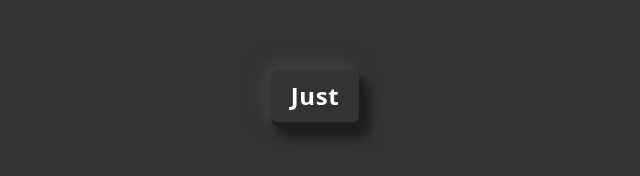
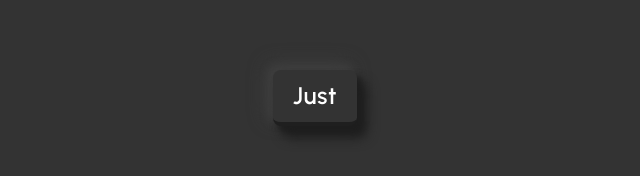
Before and after one commit to pchupchu/playscript-ui-library-v1--pchupchu, a Next.js app: page / in a window 1280 px wide. Shown: the part 302-478 px from the top of the page, without its empty margins (325-965 px from the left). Built offline with nearby package versions, Linux system fonts and the light colour scheme.

Commit message:
Добавлен шрифт

```diff
--- a/app/layout.tsx
+++ b/app/layout.tsx
@@ -1,21 +1,18 @@
-import type { Metadata } from "next";
-import localFont from "next/font/local";
-import "./globals.css";
+import type { Metadata } from 'next';
+import localFont from 'next/font/local';
+import './globals.css';
+import { Urbanist } from 'next/font/google';
+import { cn } from '@/lib/utils';
 
-const geistSans = localFont({
-  src: "./fonts/GeistVF.woff",
-  variable: "--font-geist-sans",
-  weight: "100 900",
-});
-const geistMono = localFont({
-  src: "./fonts/GeistMonoVF.woff",
-  variable: "--font-geist-mono",
-  weight: "100 900",
+const urbanist = Urbanist({
+  subsets: ['latin'],
+  weight: ['100', '200', '300', '400', '500', '600', '700', '800'],
+  variable: '--font-urbanist',
 });
 
 export const metadata: Metadata = {
-  title: "Create Next App",
-  description: "Generated by create next app",
+  title: 'Create Next App',
+  description: 'Generated by create next app',
 };
 
 export default function RootLayout({
@@ -24,12 +21,8 @@ export default function RootLayout({
   children: React.ReactNode;
 }>) {
   return (
-    <html lang="en">
-      <body
-        className={`${geistSans.variable} ${geistMono.variable} antialiased`}
-      >
-        {children}
-      </body>
+    <html lang='en'>
+      <body className={cn('antialiased', urbanist.className)}>{children}</body>
     </html>
   );
 }
--- a/app/page.tsx
+++ b/app/page.tsx
@@ -1,6 +1,5 @@
 'use client';
 
-import Shining from '@/components/shining';
 import WordInSentence from '@/components/word-in-sentence';
 import { useState } from 'react';
 
--- a/tailwind.config.ts
+++ b/tailwind.config.ts
@@ -9,6 +9,9 @@ const config: Config = {
   ],
   theme: {
     extend: {
+      fontFamily: {
+        urbanist: ['var(--font-urbanist)'],
+      },
       colors: {
         background: 'hsl(var(--background))',
         foreground: 'hsl(var(--foreground))',
```
